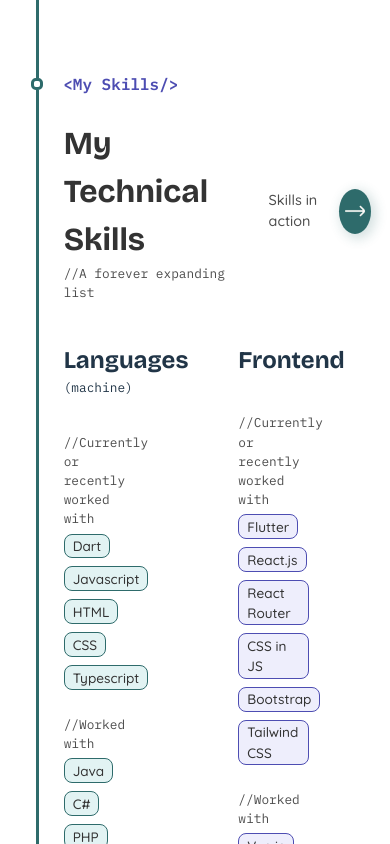
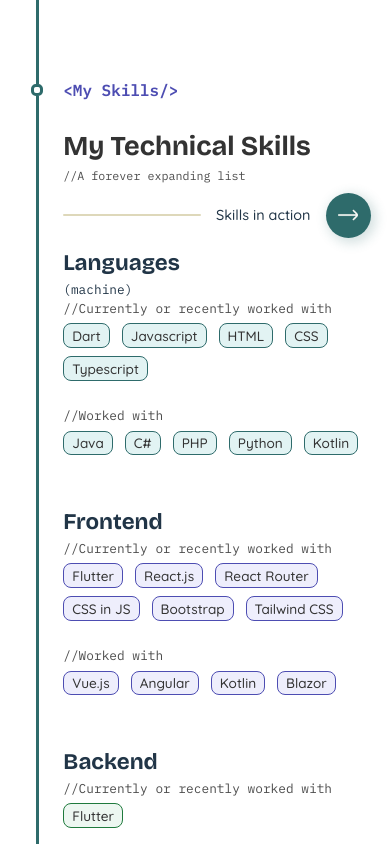
Before and after one commit to Stefdev13/stef-bekaert-portfolio, a React (Vite) app: page /about in a window 390 px wide. Shown: the part 940-1784 px from the top of the page. Built offline with nearby package versions, Linux system fonts and the light colour scheme.

Commit message:
About page
Made the skills section responsive

```diff
--- a/src/components/ChipList.module.css
+++ b/src/components/ChipList.module.css
@@ -12,3 +12,9 @@
 
     max-width: 18vw;
 }
+
+@media only screen and (width < 992px), (orientation: portrait) {
+    .wrapper {
+        max-width: none;
+    }
+}
--- a/src/components/about/SkillSet.jsx
+++ b/src/components/about/SkillSet.jsx
@@ -12,6 +12,7 @@ function SkillSet(props) {
         <h2>{skillSet.title}</h2>
         {skillSet.subTitle && <p>{skillSet.subTitle}</p>}
       </div>
+      <div className={styles.chipsLists}>
         {skillSet.lists.map((list) => (
           <ChipList
             key={list.title}
@@ -21,6 +22,7 @@ function SkillSet(props) {
           />
         ))}
       </div>
+    </div>
   );
 }
 
--- a/src/components/about/SkillSet.module.css
+++ b/src/components/about/SkillSet.module.css
@@ -1,7 +1,6 @@
 .skillSet {
     display: flex;
     flex-direction: column;
-    gap: 25px;
 
     h2 {
         font-family: var(--font-heading);
@@ -22,3 +21,28 @@
 .header {
     margin-bottom: 10px;
 }
+
+.chipsLists {
+    display: flex;
+    flex-direction: column;
+    gap: 25px;
+}
+
+@media only screen and (width < 992px), (orientation: portrait) {
+    .skillSet {
+        gap: 0;
+        h2 {
+            font-size: 1.4rem;
+        }
+    }
+
+    .chipsLists {
+        display: flex;
+        flex-direction: column;
+        gap: 3vh;
+    }
+
+    .header {
+        margin-bottom: 0;
+    }
+}
--- a/src/components/about/SkillsList.jsx
+++ b/src/components/about/SkillsList.jsx
@@ -47,8 +47,10 @@ function SkillsList(props) {
     <div>
       <div className={styles.header}>
         <div>
-          <h1>{isTechnical ? "My Technical Skills" : "My Other Skills"}</h1>
-          <p>
+          <h1 className="sectionHeading">
+            {isTechnical ? "My Technical Skills" : "My Other Skills"}
+          </h1>
+          <p className="comment">
             {isTechnical
               ? "//A forever expanding list"
               : "//Also forever expanding"}
--- a/src/components/about/SkillsList.module.css
+++ b/src/components/about/SkillsList.module.css
@@ -5,18 +5,10 @@
     justify-content: start;
 
     h1 {
-        font-family: var(--font-heading);
-        font-size: 2rem;
-        color: var(--var-colour-text-heading);
-
         margin: 0px;
     }
 
     p {
-        font-family: var(--font-comment);
-        font-size: .8rem;
-        color: var(--var-colour-text-muted);
-
         margin: 0px;
     }
 }
@@ -28,6 +20,10 @@
     flex-wrap: wrap;
 
     margin-top: 40px;
+}
+
+.extraPadding {
+    gap: 8vh;
 }
 
 .headerCTAWrapper {
@@ -44,7 +40,7 @@
 
         height: 2px;
 
-        border-radius: 100%;
+        border-radius: 10px;
 
         background-color: var(--var-colour-border);
     }
@@ -92,3 +88,16 @@
         }
     }
 }
+
+@media only screen and (width < 992px), (orientation: portrait) {
+    .header {
+        flex-direction: column;
+        gap: 1vh;
+    }
+
+    .skillsetsWrapper {
+        flex-direction: column;
+
+        margin-top: 1vh;
+    }
+}
--- a/src/components/about/SkillsSection.jsx
+++ b/src/components/about/SkillsSection.jsx
@@ -9,7 +9,7 @@ function SkillsSection() {
       <KnotAndTitle title="My Skills" location="middle" />
       <div className={styles.contentAndLineWrapper}>
         <div className={styles.line} />
-        <div className={styles.sectionContent}>
+        <div className={`${styles.sectionContent} ${styles.extraPadding}`}>
           <SkillsList technical={true} skills={Constants.SKILLS_TECHNICAL} />
           <SkillsList technical={false} skills={Constants.SKILLS_OTHER} />
         </div>
--- a/src/index.css
+++ b/src/index.css
@@ -120,7 +120,7 @@ body {
   }
 
   .sectionHeading {
-    font-size: 6vw;
+    font-size: 7vw;
   }
 
   .comment {
--- a/src/pages/AboutPage.module.css
+++ b/src/pages/AboutPage.module.css
@@ -74,9 +74,13 @@
   max-width: 83vw;
 
   padding-top: 20px;
-  padding-bottom: 150px;
+  padding-bottom: 110px;
 
   text-align: start;
+}
+
+.extraPadding {
+    gap: 12vh;
 }
 
 .bottomSectionContent {
@@ -115,6 +119,10 @@
     gap: 2vh;
   }
 
+  .extraPadding {
+      gap: 10vh;
+  }
+
   .aboutImg {
     height: auto;
     width: 70vw;
```
Lines whose indentation alone changed are shown as unchanged.
